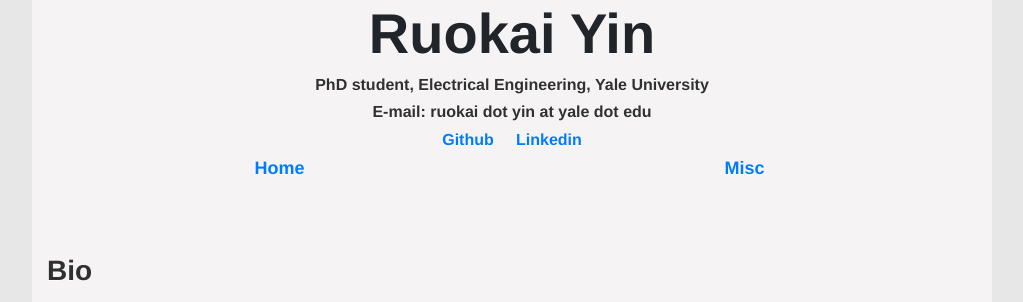
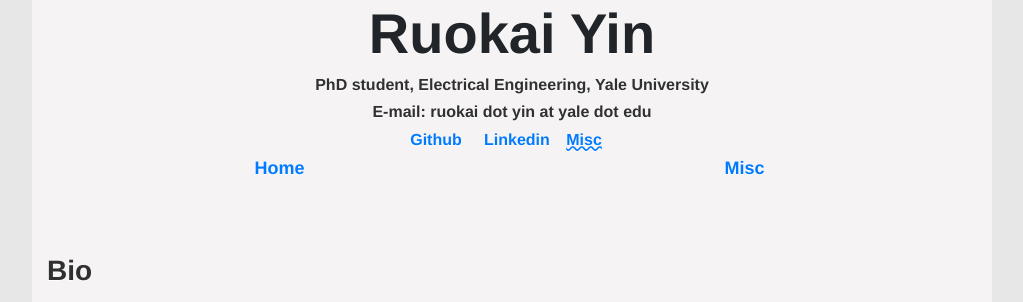
Before and after one commit to RuokaiYin/RuokaiYin.github.io, a Jekyll site: the page built from index.html, in a window 1280 px wide. Shown: the top 302 px of the page, without its empty margins (128-1151 px from the left). Built offline with Jekyll 4.4.1, drawn with Linux system fonts in a browser that asks for light colours.

Commit message:
Update header.html

```diff
--- a/_includes/header.html
+++ b/_includes/header.html
@@ -5,4 +5,5 @@
     <a href="https://github.com/ruokaiyin" class="external" target="_blank">Github</a>
     &nbsp;&nbsp;&nbsp;
     <a href="www.linkedin.com/in/ruokai-yin-1296201b6" class="external" target="_blank">Linkedin</a>
+    <a href="misc.html" class="current">Misc</a>
 </h4>
```
